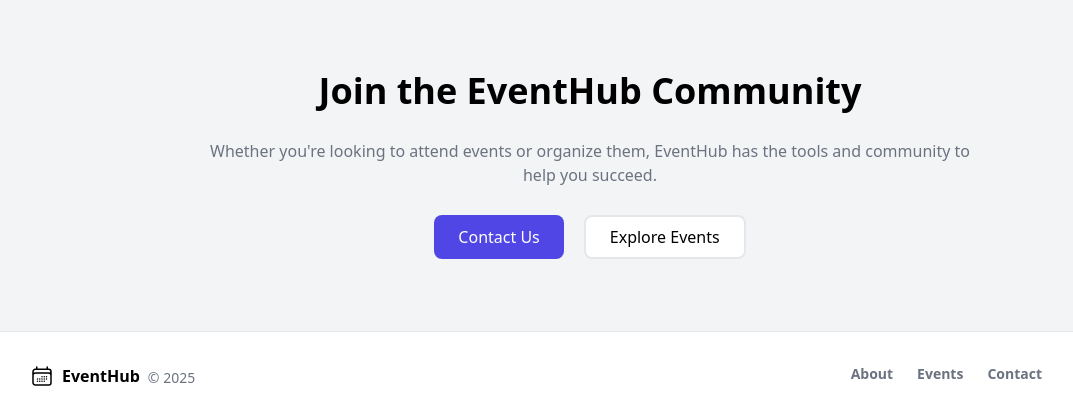
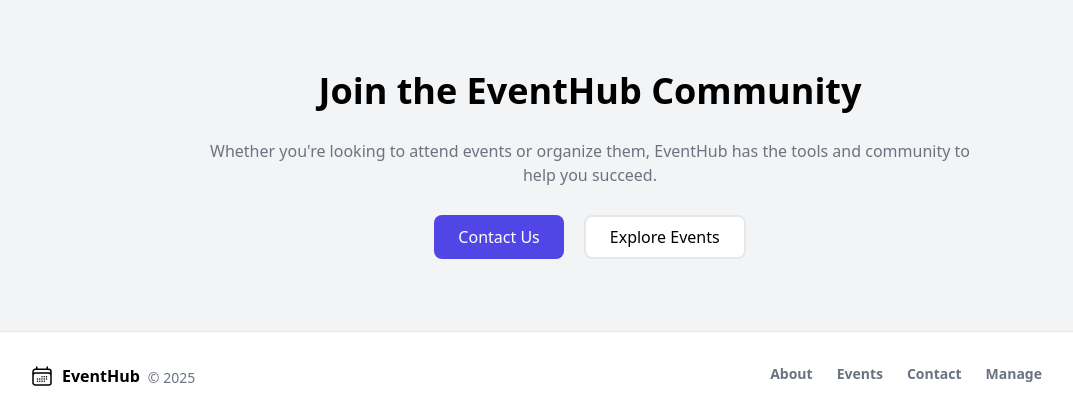
Before and after one commit to sifatmahmud/Event-Management, a Django app: page /about/ in a window 1280 px wide. Shown: the part 2079-2495 px from the top of the page, without its empty margins (50-1123 px from the left). Run offline with Django 5.2, Linux system fonts and the light colour scheme; some libraries are stand-ins or nearby versions.

Commit message:
manage button add in home page to navigate dashboard

```diff
--- a/events/templates/base.html
+++ b/events/templates/base.html
@@ -53,6 +53,7 @@
                     <li class="text-gray-500 hover:text-black cursor-pointer"><a href="{% url 'about' %}">About</a></li>
                     <li class="text-gray-500 hover:text-black cursor-pointer"><a href="{% url "events_list" %}">Events</a></li>
                     <li class="text-gray-500 hover:text-black cursor-pointer"><a href="{% url "contact_us" %}">Contact</a></li>
+                    <li class="text-gray-500 hover:text-black cursor-pointer"><a href="{% url "dashboard" %}">Manage</a></li>
                 </ul>
             </div>
         </footer>
```
